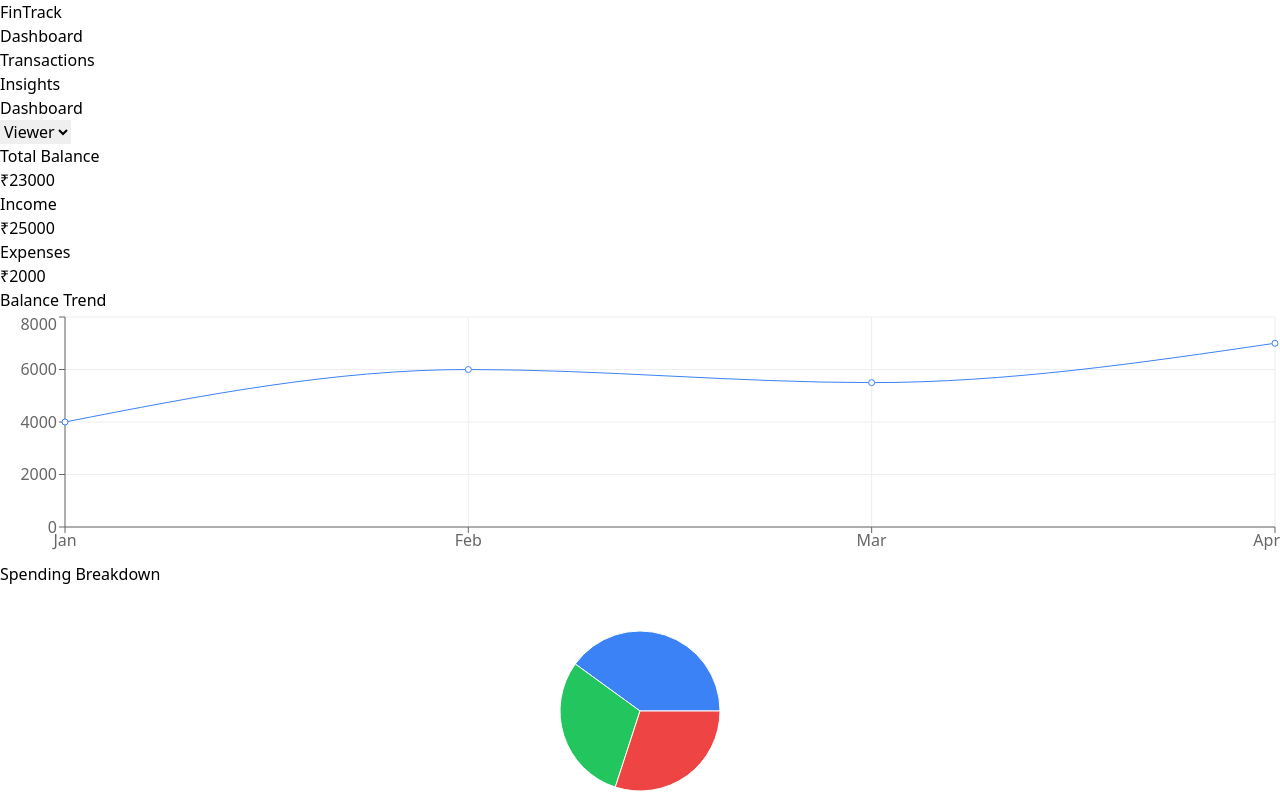
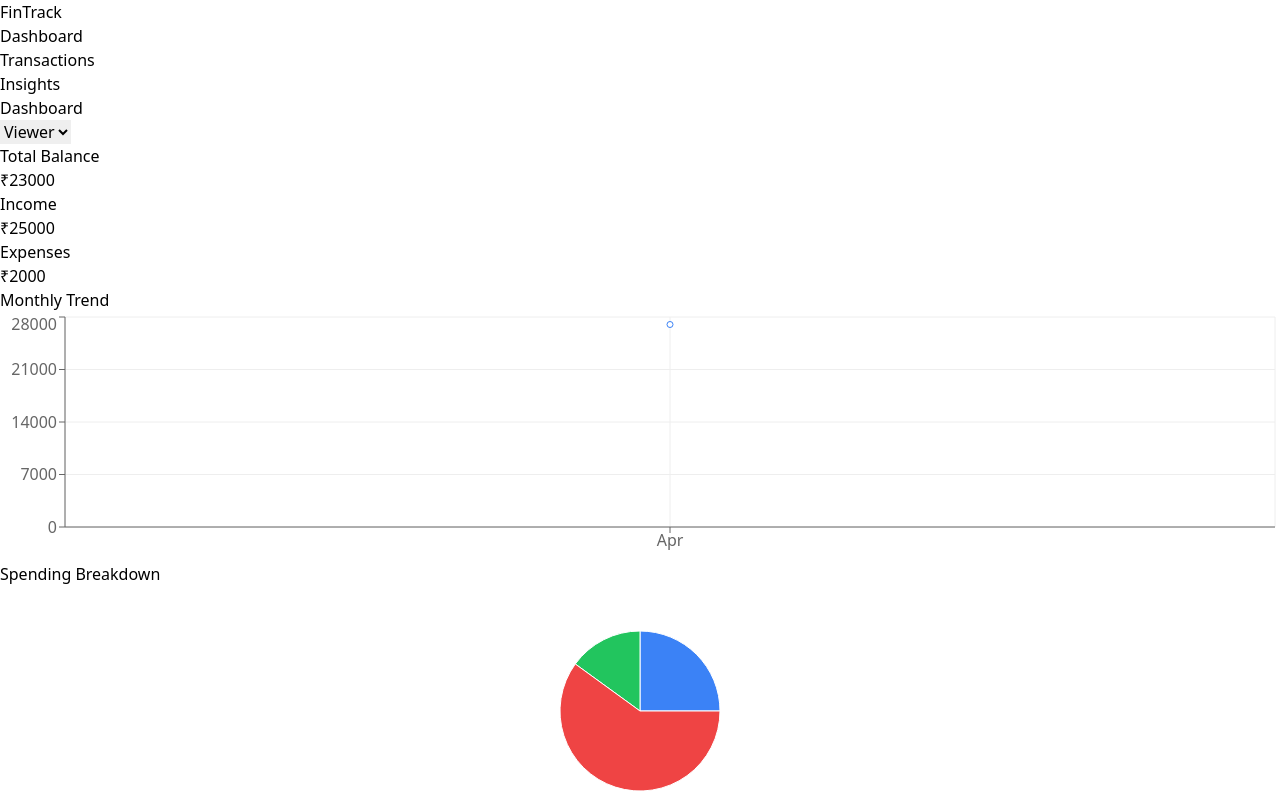
Before and after one commit to jaswanthmajeti/finance-dashboard, a React (Vite) app: page / in a window 1280 px wide. Shown: the top 800 px of the page. Built offline with nearby package versions, Linux system fonts and the light colour scheme.

Commit message:
Update charts with dynamic transaction data

```diff
--- a/src/components/charts/Charts.jsx
+++ b/src/components/charts/Charts.jsx
@@ -1,11 +1,11 @@
 import CustomLineChart from "./LineChart";
 import CustomPieChart from "./PieChart";
 
-function Charts() {
+function Charts({ transactions }) {
   return (
     <div className="grid grid-cols-1 md:grid-cols-2 gap-4 mt-6">
-      <CustomLineChart />
-      <CustomPieChart />
+      <CustomLineChart transactions={transactions} />
+      <CustomPieChart transactions={transactions} />
     </div>
   );
 }
--- a/src/components/charts/LineChart.jsx
+++ b/src/components/charts/LineChart.jsx
@@ -8,17 +8,30 @@ import {
   ResponsiveContainer,
 } from "recharts";
 
-const data = [
-  { name: "Jan", balance: 4000 },
-  { name: "Feb", balance: 6000 },
-  { name: "Mar", balance: 5500 },
-  { name: "Apr", balance: 7000 },
-];
+function CustomLineChart({ transactions }) {
+  // Group by month
+  const monthlyData = {};
 
-function CustomLineChart() {
+  transactions.forEach((txn) => {
+    const month = new Date(txn.date).toLocaleString("default", {
+      month: "short",
+    });
+
+    if (!monthlyData[month]) {
+      monthlyData[month] = 0;
+    }
+
+    monthlyData[month] += txn.amount;
+  });
+
+  const data = Object.keys(monthlyData).map((month) => ({
+    name: month,
+    value: monthlyData[month],
+  }));
+
   return (
     <div className="bg-white p-4 rounded-lg shadow">
-      <h2 className="mb-4 font-semibold">Balance Trend</h2>
+      <h2 className="mb-4 font-semibold">Monthly Trend</h2>
 
       <ResponsiveContainer width="100%" height={250}>
         <LineChart data={data}>
@@ -26,7 +39,7 @@ function CustomLineChart() {
           <XAxis dataKey="name" />
           <YAxis />
           <Tooltip />
-          <Line type="monotone" dataKey="balance" stroke="#3b82f6" />
+          <Line type="monotone" dataKey="value" stroke="#3b82f6" />
         </LineChart>
       </ResponsiveContainer>
     </div>
--- a/src/components/charts/PieChart.jsx
+++ b/src/components/charts/PieChart.jsx
@@ -1,14 +1,24 @@
 import { PieChart, Pie, Cell, Tooltip, ResponsiveContainer } from "recharts";
 
-const data = [
-  { name: "Food", value: 400 },
-  { name: "Travel", value: 300 },
-  { name: "Shopping", value: 300 },
-];
+const COLORS = ["#3b82f6", "#22c55e", "#ef4444", "#f59e0b"];
 
-const COLORS = ["#3b82f6", "#22c55e", "#ef4444"];
+function CustomPieChart({ transactions }) {
+  const categoryData = {};
 
-function CustomPieChart() {
+  transactions.forEach((txn) => {
+    if (txn.type === "expense") {
+      if (!categoryData[txn.category]) {
+        categoryData[txn.category] = 0;
+      }
+      categoryData[txn.category] += txn.amount;
+    }
+  });
+
+  const data = Object.keys(categoryData).map((category) => ({
+    name: category,
+    value: categoryData[category],
+  }));
+
   return (
     <div className="bg-white p-4 rounded-lg shadow">
       <h2 className="mb-4 font-semibold">Spending Breakdown</h2>
@@ -17,7 +27,7 @@ function CustomPieChart() {
         <PieChart>
           <Pie data={data} dataKey="value" outerRadius={80}>
             {data.map((entry, index) => (
-              <Cell key={index} fill={COLORS[index]} />
+              <Cell key={index} fill={COLORS[index % COLORS.length]} />
             ))}
           </Pie>
           <Tooltip />
```
